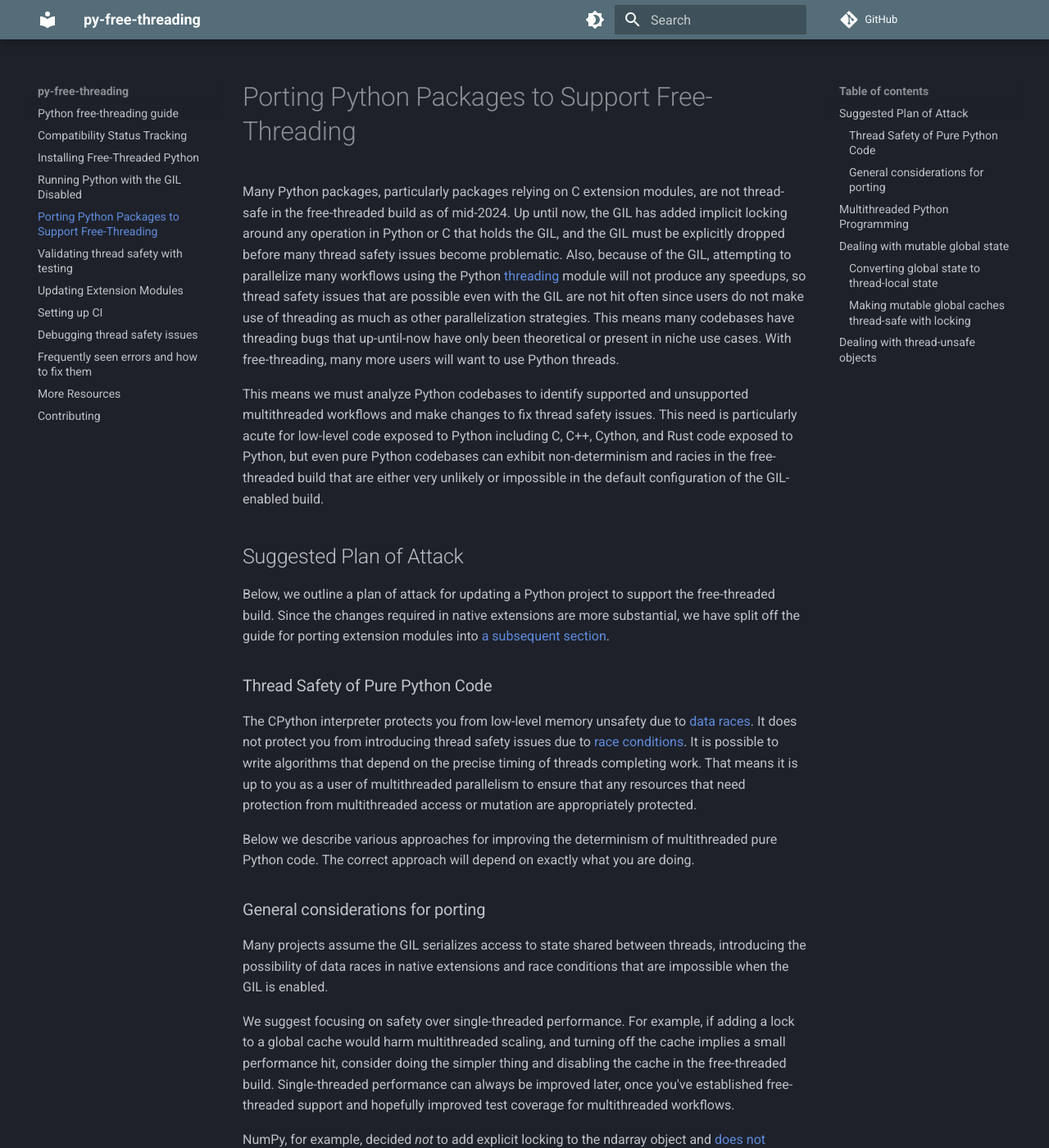
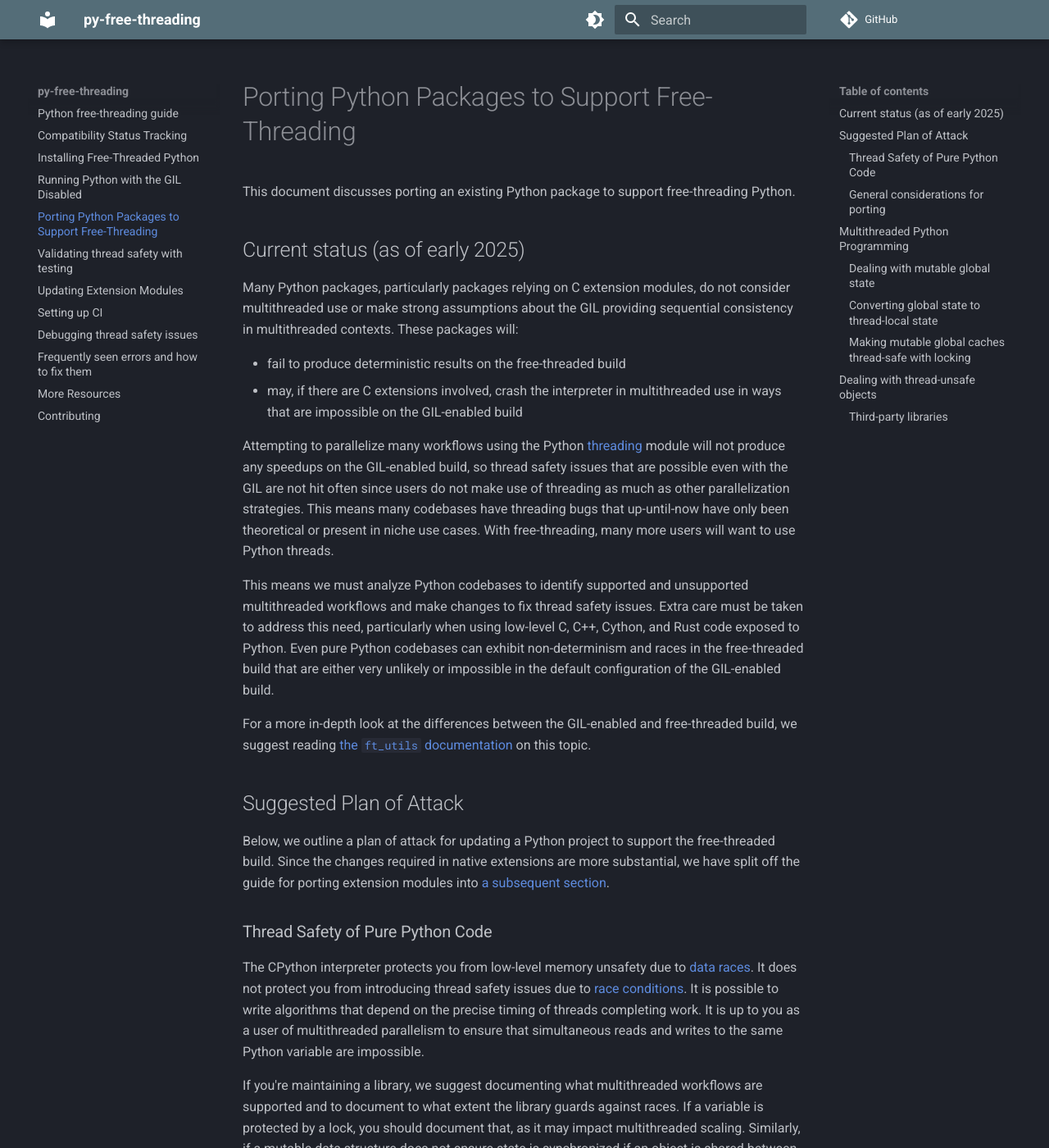
Before and after one commit to Quansight-Labs/free-threaded-compatibility, an MkDocs documentation site: the page built from docs/porting.md, in a window 1280 px wide and 1400 px high. Shown: the whole window at 82% size. Built offline with MkDocs 1.6.1 and Material for MkDocs 9.7.7, drawn with Linux system fonts in a browser that asks for light colours; comment, search, counter and statistics services are not loaded; some of the changed text lies outside the part shown.

Commit message:
Clarity improvements for porting guide content (#179)
* Clarity improvements for porting guide content

* [pre-commit.ci lite] apply automatic fixes

* Apply suggestions from code review

Co-authored-by: Carol Willing <carolcode@willingconsulting.com>

* [pre-commit.ci lite] apply automatic fixes

* adjust header level

* Apply suggestions from code review

---------

Co-authored-by: pre-commit-ci-lite[bot] <117423508+pre-commit-ci-lite[bot]@users.noreply.github.com>
Co-authored-by: Carol Willing <carolcode@willingconsulting.com>

```diff
--- a/docs/porting.md
+++ b/docs/porting.md
@@ -1,13 +1,21 @@
 # Porting Python Packages to Support Free-Threading
 
-Many Python packages, particularly packages relying on C extension modules, are
-not thread-safe in the free-threaded build as of mid-2024. Up until now, the GIL
-has added implicit locking around any operation in Python or C that holds the
-GIL, and the GIL must be explicitly dropped before many thread safety issues
-become problematic. Also, because of the GIL, attempting to parallelize many
-workflows using the Python
+This document discusses porting an existing Python package to support free-threading Python.
+
+## Current status (as of early 2025)
+
+Many Python packages, particularly packages relying on C
+extension modules, do not consider multithreaded use or make strong
+assumptions about the GIL providing sequential consistency in multithreaded
+contexts. These packages will:
+
+- fail to produce deterministic results on the free-threaded build
+- may, if there are C extensions involved, crash the interpreter in multithreaded use in ways that are impossible on the
+    GIL-enabled build
+
+Attempting to parallelize many workflows using the Python
 [threading](https://docs.python.org/3/library/threading.html) module will not
-produce any speedups, so thread safety issues that are possible even with the
+produce any speedups on the GIL-enabled build, so thread safety issues that are possible even with the
 GIL are not hit often since users do not make use of threading as much as other
 parallelization strategies. This means many codebases have threading bugs that
 up-until-now have only been theoretical or present in niche use cases. With
@@ -15,11 +23,15 @@ free-threading, many more users will want to use Python threads.
 
 This means we must analyze Python codebases to identify supported and
 unsupported multithreaded workflows and make changes to fix thread safety
-issues. This need is particularly acute for low-level code exposed to Python
-including C, C++, Cython, and Rust code exposed to Python, but even pure Python
-codebases can exhibit non-determinism and racies in the free-threaded build that
-are either very unlikely or impossible in the default configuration of the
-GIL-enabled build.
+issues. Extra care must be taken to address this need, particularly when using low-level C, C++, Cython, and Rust
+code exposed to Python. Even pure Python codebases can exhibit
+non-determinism and races in the free-threaded build that are either very
+unlikely or impossible in the default configuration of the GIL-enabled build.
+
+For a more in-depth look at the differences between the GIL-enabled and
+free-threaded build, we suggest reading [the `ft_utils`
+documentation](https://github.com/facebookincubator/ft_utils/blob/main/docs/ft_worked_examples.md)
+on this topic.
 
 ## Suggested Plan of Attack
 
@@ -35,9 +47,14 @@ races](https://en.wikipedia.org/wiki/Race_condition#Data_race). It does not
 protect you from introducing thread safety issues due to [race
 conditions](https://en.wikipedia.org/wiki/Race_condition). It is possible to
 write algorithms that depend on the precise timing of threads completing
-work. That means it is up to you as a user of multithreaded parallelism to
-ensure that any resources that need protection from multithreaded access or
-mutation are appropriately protected.
+work. It is up to you as a user of multithreaded parallelism to ensure that
+simultaneous reads and writes to the same Python variable are impossible.
+
+If you're maintaining a library, we suggest documenting what multithreaded
+workflows are supported and to document to what extent the library guards against
+races. If a variable is protected by a lock, you should document that, as it may
+impact multithreaded scaling. Similarly, if a mutable data structure does not
+ensure state is synchronized if an object is shared between threads, you should also document that explicitly.
 
 Below we describe various approaches for improving the determinism of
 multithreaded pure Python code. The correct approach will depend on exactly what
@@ -49,12 +66,17 @@ Many projects assume the GIL serializes access to state shared between threads,
 introducing the possibility of data races in native extensions and race
 conditions that are impossible when the GIL is enabled.
 
-We suggest focusing on safety over single-threaded performance. For example, if
-adding a lock to a global cache would harm multithreaded scaling, and turning
-off the cache implies a small performance hit, consider doing the simpler
-thing and disabling the cache in the free-threaded build. Single-threaded
-performance can always be improved later, once you've established free-threaded
-support and hopefully improved test coverage for multithreaded workflows.
+We suggest focusing on safety and multithreaded scaling before single-threaded
+performance.
+
+Here's an example of this approach. If adding a lock to a global cache would harm
+multithreaded scaling, and turning off the cache implies a small performance
+hit, consider doing the simpler thing and disabling the cache in the
+free-threaded build.
+
+Single-threaded performance can always be improved later,
+once you've established free-threaded support and hopefully improved test
+coverage for multithreaded workflows.
 
 NumPy, for example, decided *not* to add explicit locking to the ndarray object
 and [does not support mutating shared
@@ -67,14 +89,8 @@ Eventually NumPy may need to offer explicitly thread-safe data structures, but
 it is a valid choice to initially support free-threading while still exposing
 possibly unsafe operations if users use the library unsafely.
 
-For pure Python packages, a racey algorithm might result in unexpected
-exceptions or silently incorrect results. Projects shipping extension modules
-might additionally see crashes or trigger undefined behavior. See [the section
-on supporting native code](porting-extensions.md) if you are curious about
-supporting compiled Python extensions in the free-threaded build.
-
 For your libraries, we suggest to focus on thread safety issues that only occur
-with the GIL disabled. Any non-critical preexisting thread safety issues can be
+with the GIL disabled. Any non-critical pre-existing thread safety issues can be
 dealt with later once the free-threaded build is used more. The goal for your
 initial porting effort should be to enable further refinement and
 experimentation by fixing issues that prevent using the library at all.
@@ -85,9 +101,10 @@ The Python standard library offers a rich API for multithreaded
 programming. This includes the [`threading`
 module](https://docs.python.org/3/library/threading.html), which offers
 relatively low-level locking and synchronization primitives, as well as the
-[`queue module`](https://docs.python.org/3/library/queue.html) and the
+[`queue module`](https://docs.python.org/3/library/queue.html) for safe
+communication between threads, and the
 [`ThreadPoolExecutor`](https://docs.python.org/3/library/concurrent.futures.html#concurrent.futures.ThreadPoolExecutor)
-high-level thread pool interface.
+high-level thread pool runner.
 
 If you'd like to learn more about multithreaded Python programming in the
 GIL-enabled build, Santiago Basulto's [tutorial from PyCon
@@ -103,13 +120,7 @@ pure Python operations are not atomic and are susceptible to race conditions, or
 only appear to be thread-safe in the GIL-enabled build because of details of how
 CPython releases the GIL in a round-robin fasion to allow threads to run.
 
-Both the [`ft_utils`](https://github.com/facebookincubator/ft_utils) and
-[`cereggii`](https://github.com/dpdani/cereggii) libraries offer data structures
-that add enhanced atomicity to standard library primitives. We hope these sorts
-of tools to aid concurrent free-threaded programming continue to pop up and
-evolve, as they will be key to enabling scalable multithreaded workflows.
-
-## Dealing with mutable global state
+### Dealing with mutable global state
 
 The most common source of thread safety issues in Python packages is use of
 global mutable state. Many projects use module-level or class-level caches to
@@ -313,3 +324,10 @@ always output 1000.
 Of course this introduces a scaling bottleneck when `SafeCounter` instances are
 concurrently updated. It's possible to implement more optimized locking
 strategies, but doing so requires knowledge of the problem.
+
+### Third-party libraries
+
+Both the [`ft_utils`](https://github.com/facebookincubator/ft_utils) and
+[`cereggii`](https://github.com/dpdani/cereggii) libraries offer data structures
+that add enhanced atomicity or improved multithreaded scaling compared with
+standard library primitives.
```
